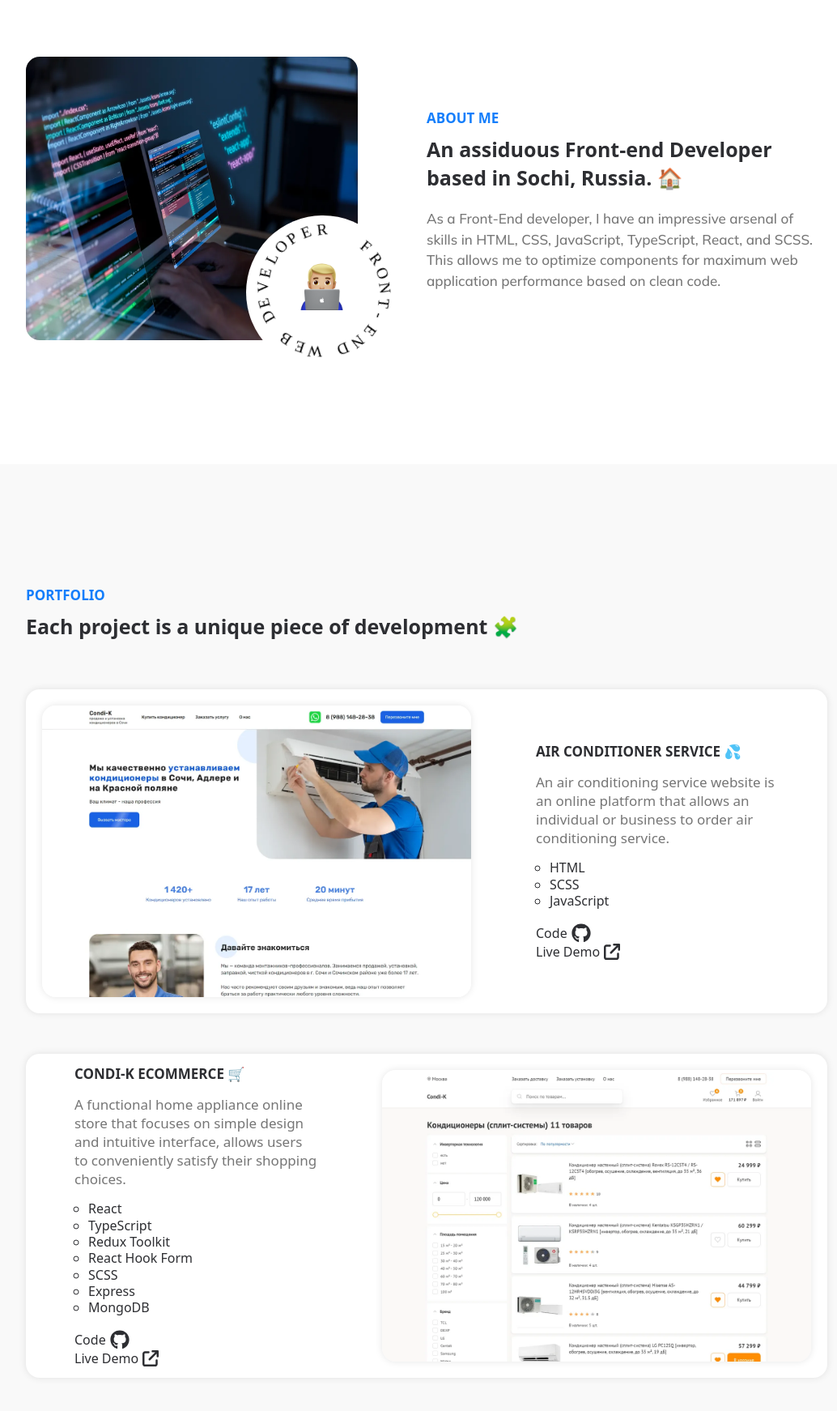
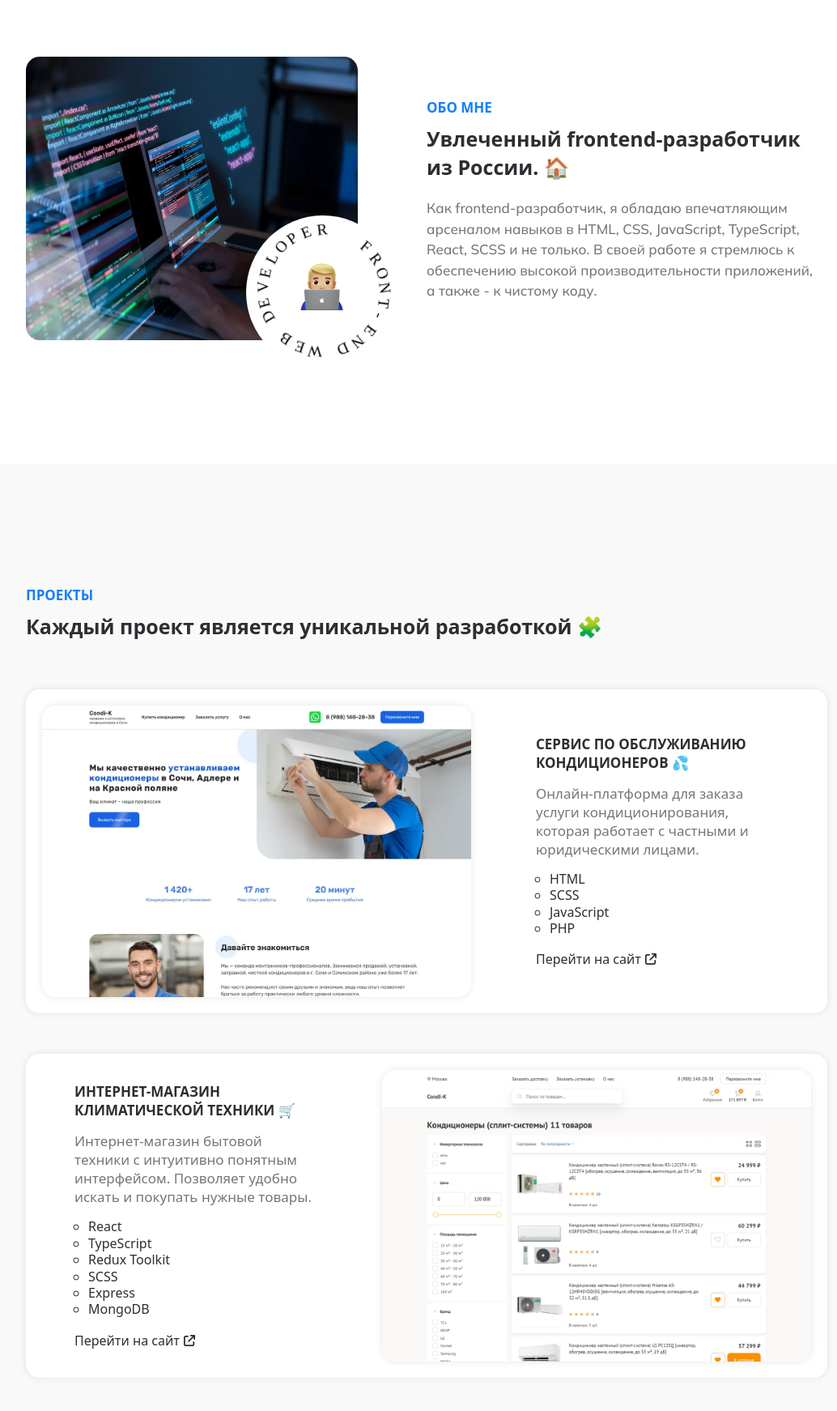
Before and after one commit to veelfeel/portfolio-vercel, a plain HTML site: page index.html in a window 1280 px wide. Shown: the part 880-2622 px from the top of the page at 81% size, without its empty margins (113-1147 px from the left). Drawn offline with Linux system fonts and the light colour scheme.

Commit message:
Update index.html

```diff
--- a/index.html
+++ b/index.html
@@ -1,5 +1,5 @@
 <!DOCTYPE html>
-<html lang="en">
+<html lang="ru">
   <head>
     <meta charset="UTF-8" />
     <link rel="icon" href="./icon.png" />
@@ -22,7 +22,7 @@
       rel="stylesheet"
     />
     <link rel="stylesheet" href="assets/css/style.min.css" />
-    <title>Viktor Filmanovich | Front-end Developer</title>
+    <title>Виктор Фильманович | Frontend-разработчик</title>
   </head>
   <body>
     <header class="header">
@@ -31,16 +31,16 @@
           <div class="logo">Viktor.dev</div>
           <ul class="header__list">
             <li class="header__list-item">
-              <a href="#home">Home</a>
+              <a href="#home">Главная</a>
             </li>
             <li class="header__list-item">
-              <a href="#about">About</a>
+              <a href="#about">Обо мне</a>
             </li>
             <li class="header__list-item">
-              <a href="#projects">Projects</a>
+              <a href="#projects">Проекты</a>
             </li>
             <li class="header__list-item">
-              <a href="#contacts">Contacts</a>
+              <a href="#contacts">Контакты</a>
             </li>
             <li id="openButton">
               <svg
@@ -66,16 +66,16 @@
           </span>
           <ul>
             <li>
-              <a href="#home">Home</a>
+              <a href="#home">Главная</a>
             </li>
             <li>
-              <a href="#about">About</a>
+              <a href="#about">Обо мне</a>
             </li>
             <li>
-              <a href="#projects">Projects</a>
+              <a href="#projects">Проекты</a>
             </li>
             <li>
-              <a href="#contacts">Contact</a>
+              <a href="#contacts">Контакты</a>
             </li>
           </ul>
         </div>
@@ -86,10 +86,10 @@
     <div class="hero__content">
       <div class="hero__main">
         <div class="hero__text">
-          <h1>Front-End React Developer</h1>
+          <h1>Frontend React разработчик</h1>
           <p>
-            Hi, I'm Viktor Filmanovich. An enthusiastic Front-end React
-            Developer based in Sochi, Russia. 🏠
+            Привет. Меня зовут Виктор. Я - frontend React разработчик из России.
+            🏠
           </p>
           <span>
             <a
@@ -110,7 +110,7 @@
         <div class="hero__image"></div>
       </div>
       <div class="hero__skills">
-        <p>Tech stack</p>
+        <p>Мой технологический стек:</p>
         <div class="hero__skills-logos">
           <ul>
             <li>
@@ -207,17 +207,17 @@
         </span>
       </div>
       <div class="about__text-side">
-        <p class="section-name">About me</p>
+        <p class="section-name">Обо мне</p>
         <h2 class="section-title">
-          An assiduous Front-end Developer
+          Увлеченный frontend-разработчик
           <br />
-          based in Sochi, Russia. 🏠
+          из России. 🏠
         </h2>
         <p class="about__text-description">
-          As a Front-End developer, I have an impressive arsenal of skills in
-          HTML, CSS, JavaScript, TypeScript, React, and SCSS. This allows me to
-          optimize components for maximum web application performance based on
-          clean code.
+          Как frontend-разработчик, я обладаю впечатляющим арсеналом навыков в
+          HTML, CSS, JavaScript, TypeScript, React, SCSS и не только. В своей
+          работе я стремлюсь к обеспечению высокой производительности
+          приложений, а также - к чистому коду.
         </p>
       </div>
     </div>
@@ -225,9 +225,9 @@
 </section>
  <section id="projects" class="projects secondary-block-color">
   <div class="container">
-    <p class="section-name">Portfolio</p>
+    <p class="section-name">Проекты</p>
     <h2 class="section-title">
-      Each project is a unique piece of development 🧩
+      Каждый проект является уникальной разработкой 🧩
     </h2>
     <div class="projects__block">
       <div class="projects__image-side">
@@ -261,42 +261,30 @@
         </a>
       </div>
       <div class="projects__text-side">
-        <h3>Air conditioner service 💦</h3>
+        <h3>Сервис по обслуживанию кондиционеров 💦</h3>
         <p>
-          An air conditioning service website is an online platform that allows
-          an individual or business to order air conditioning service.
+          Онлайн-платформа для заказа услуги кондиционирования, которая работает
+          с частными и юридическими лицами.
         </p>
         <div class="projects__stack">
           <ul>
             <li>HTML</li>
             <li>SCSS</li>
             <li>JavaScript</li>
+            <li>PHP</li>
           </ul>
         </div>
-        <div class="projects__links">
-          <a
-            target="_blank"
-            href="https://github.com/veelfeel/landing-page"
-            rel="noreferrer"
-            >Code
-            <svg width="24" height="24" fill="#2d2e32" viewBox="0 0 496 512">
-              <path
-                d="M165.9 397.4c0 2-2.3 3.6-5.2 3.6-3.3.3-5.6-1.3-5.6-3.6 0-2 2.3-3.6 5.2-3.6 3-.3 5.6 1.3 5.6 3.6zm-31.1-4.5c-.7 2 1.3 4.3 4.3 4.9 2.6 1 5.6 0 6.2-2s-1.3-4.3-4.3-5.2c-2.6-.7-5.5.3-6.2 2.3zm44.2-1.7c-2.9.7-4.9 2.6-4.6 4.9.3 2 2.9 3.3 5.9 2.6 2.9-.7 4.9-2.6 4.6-4.6-.3-1.9-3-3.2-5.9-2.9zM244.8 8C106.1 8 0 113.3 0 252c0 110.9 69.8 205.8 169.5 239.2 12.8 2.3 17.3-5.6 17.3-12.1 0-6.2-.3-40.4-.3-61.4 0 0-70 15-84.7-29.8 0 0-11.4-29.1-27.8-36.6 0 0-22.9-15.7 1.6-15.4 0 0 24.9 2 38.6 25.8 21.9 38.6 58.6 27.5 72.9 20.9 2.3-16 8.8-27.1 16-33.7-55.9-6.2-112.3-14.3-112.3-110.5 0-27.5 7.6-41.3 23.6-58.9-2.6-6.5-11.1-33.3 2.6-67.9 20.9-6.5 69 27 69 27 20-5.6 41.5-8.5 62.8-8.5s42.8 2.9 62.8 8.5c0 0 48.1-33.6 69-27 13.7 34.7 5.2 61.4 2.6 67.9 16 17.7 25.8 31.5 25.8 58.9 0 96.5-58.9 104.2-114.8 110.5 9.2 7.9 17 22.9 17 46.4 0 33.7-.3 75.4-.3 83.6 0 6.5 4.6 14.4 17.3 12.1C428.2 457.8 496 362.9 496 252 496 113.3 383.5 8 244.8 8zM97.2 352.9c-1.3 1-1 3.3.7 5.2 1.6 1.6 3.9 2.3 5.2 1 1.3-1 1-3.3-.7-5.2-1.6-1.6-3.9-2.3-5.2-1zm-10.8-8.1c-.7 1.3.3 2.9 2.3 3.9 1.6 1 3.6.7 4.3-.7.7-1.3-.3-2.9-2.3-3.9-2-.6-3.6-.3-4.3.7zm32.4 35.6c-1.6 1.3-1 4.3 1.3 6.2 2.3 2.3 5.2 2.6 6.5 1 1.3-1.3.7-4.3-1.3-6.2-2.2-2.3-5.2-2.6-6.5-1zm-11.4-14.7c-1.6 1-1.6 3.6 0 5.9 1.6 2.3 4.3 3.3 5.6 2.3 1.6-1.3 1.6-3.9 0-6.2-1.4-2.3-4-3.3-5.6-2z"
-              />
-            </svg>
-          </a>
         <a
           target="_blank"
           href="https://установка-кондиционера-сочи.рф"
           rel="noreferrer"
-            >Live Demo
-            <svg width="20" height="20" fill="#2d2e32" viewBox="0 0 512 512">
+          >Перейти на сайт
+          <svg width="14" height="14" fill="#2d2e32" viewBox="0 0 512 512">
             <path
               d="M320 0c-17.7 0-32 14.3-32 32s14.3 32 32 32h82.7L201.4 265.4c-12.5 12.5-12.5 32.8 0 45.3s32.8 12.5 45.3 0L448 109.3V192c0 17.7 14.3 32 32 32s32-14.3 32-32V32c0-17.7-14.3-32-32-32H320zM80 32C35.8 32 0 67.8 0 112V432c0 44.2 35.8 80 80 80H400c44.2 0 80-35.8 80-80V320c0-17.7-14.3-32-32-32s-32 14.3-32 32V432c0 8.8-7.2 16-16 16H80c-8.8 0-16-7.2-16-16V112c0-8.8 7.2-16 16-16H192c17.7 0 32-14.3 32-32s-14.3-32-32-32H80z"
             />
           </svg>
         </a>
-        </div>
       </div>
     </div>
     <div class="projects__block">
@@ -331,41 +319,27 @@
         </a>
       </div>
       <div class="projects__text-side">
-        <h3>Condi-K ecommerce 🛒</h3>
+        <h3>Интернет-магазин климатической техники 🛒</h3>
         <p>
-          A functional home appliance online store that focuses on simple design
-          and intuitive interface, allows users to conveniently satisfy their
-          shopping choices.
+          Интернет-магазин бытовой техники с интуитивно понятным интерфейсом.
+          Позволяет удобно искать и покупать нужные товары.
         </p>
         <div class="projects__stack">
           <ul>
             <li>React</li>
             <li>TypeScript</li>
             <li>Redux Toolkit</li>
-            <li>React Hook Form</li>
             <li>SCSS</li>
             <li>Express</li>
             <li>MongoDB</li>
           </ul>
         </div>
-        <div class="projects__links">
-          <a
-            target="_blank"
-            href="https://github.com/veelfeel/mern_frontend"
-            rel="noreferrer"
-            >Code
-            <svg width="24" height="24" fill="#2d2e32" viewBox="0 0 496 512">
-              <path
-                d="M165.9 397.4c0 2-2.3 3.6-5.2 3.6-3.3.3-5.6-1.3-5.6-3.6 0-2 2.3-3.6 5.2-3.6 3-.3 5.6 1.3 5.6 3.6zm-31.1-4.5c-.7 2 1.3 4.3 4.3 4.9 2.6 1 5.6 0 6.2-2s-1.3-4.3-4.3-5.2c-2.6-.7-5.5.3-6.2 2.3zm44.2-1.7c-2.9.7-4.9 2.6-4.6 4.9.3 2 2.9 3.3 5.9 2.6 2.9-.7 4.9-2.6 4.6-4.6-.3-1.9-3-3.2-5.9-2.9zM244.8 8C106.1 8 0 113.3 0 252c0 110.9 69.8 205.8 169.5 239.2 12.8 2.3 17.3-5.6 17.3-12.1 0-6.2-.3-40.4-.3-61.4 0 0-70 15-84.7-29.8 0 0-11.4-29.1-27.8-36.6 0 0-22.9-15.7 1.6-15.4 0 0 24.9 2 38.6 25.8 21.9 38.6 58.6 27.5 72.9 20.9 2.3-16 8.8-27.1 16-33.7-55.9-6.2-112.3-14.3-112.3-110.5 0-27.5 7.6-41.3 23.6-58.9-2.6-6.5-11.1-33.3 2.6-67.9 20.9-6.5 69 27 69 27 20-5.6 41.5-8.5 62.8-8.5s42.8 2.9 62.8 8.5c0 0 48.1-33.6 69-27 13.7 34.7 5.2 61.4 2.6 67.9 16 17.7 25.8 31.5 25.8 58.9 0 96.5-58.9 104.2-114.8 110.5 9.2 7.9 17 22.9 17 46.4 0 33.7-.3 75.4-.3 83.6 0 6.5 4.6 14.4 17.3 12.1C428.2 457.8 496 362.9 496 252 496 113.3 383.5 8 244.8 8zM97.2 352.9c-1.3 1-1 3.3.7 5.2 1.6 1.6 3.9 2.3 5.2 1 1.3-1 1-3.3-.7-5.2-1.6-1.6-3.9-2.3-5.2-1zm-10.8-8.1c-.7 1.3.3 2.9 2.3 3.9 1.6 1 3.6.7 4.3-.7.7-1.3-.3-2.9-2.3-3.9-2-.6-3.6-.3-4.3.7zm32.4 35.6c-1.6 1.3-1 4.3 1.3 6.2 2.3 2.3 5.2 2.6 6.5 1 1.3-1.3.7-4.3-1.3-6.2-2.2-2.3-5.2-2.6-6.5-1zm-11.4-14.7c-1.6 1-1.6 3.6 0 5.9 1.6 2.3 4.3 3.3 5.6 2.3 1.6-1.3 1.6-3.9 0-6.2-1.4-2.3-4-3.3-5.6-2z"
-              />
-            </svg>
-          </a>
         <a
           target="_blank"
           href="https://mern-frontend-f9wx.onrender.com/"
           rel="noreferrer"
-            >Live Demo
-            <svg width="20" height="20" fill="#2d2e32" viewBox="0 0 512 512">
+          >Перейти на сайт
+          <svg width="14" height="14" fill="#2d2e32" viewBox="0 0 512 512">
             <path
               d="M320 0c-17.7 0-32 14.3-32 32s14.3 32 32 32h82.7L201.4 265.4c-12.5 12.5-12.5 32.8 0 45.3s32.8 12.5 45.3 0L448 109.3V192c0 17.7 14.3 32 32 32s32-14.3 32-32V32c0-17.7-14.3-32-32-32H320zM80 32C35.8 32 0 67.8 0 112V432c0 44.2 35.8 80 80 80H400c44.2 0 80-35.8 80-80V320c0-17.7-14.3-32-32-32s-32 14.3-32 32V432c0 8.8-7.2 16-16 16H80c-8.8 0-16-7.2-16-16V112c0-8.8 7.2-16 16-16H192c17.7 0 32-14.3 32-32s-14.3-32-32-32H80z"
             />
@@ -374,13 +348,12 @@
       </div>
     </div>
   </div>
-  </div>
 </section>
  <section id="contacts" class="contacts">
   <div class="container">
     <div class="contacts__title">
-      <p class="section-name">Contacts</p>
-      <h2 class="section-title">Don't be shy! Contact me! 👇</h2>
+      <p class="section-name">Контакты</p>
+      <h2 class="section-title">Не стесняйтесь! Свяжитесь со мной! 👇</h2>
     </div>
     <div class="contacts__icons">
       <div class="contacts__icons-box">
@@ -392,8 +365,8 @@
           </svg>
         </span>
         <div class="contacts__info">
-          <p>Location</p>
-          <p>Sochi, Russia</p>
+          <p>Локация</p>
+          <p>Россия</p>
         </div>
       </div>
       <div class="contacts__icons-box">
@@ -405,7 +378,7 @@
           </svg>
         </span>
         <div class="contacts__info">
-          <p>Mail</p>
+          <p>E-mail</p>
           <a href="mailto:filmanovichviktor@gmail.com"
             >filmanovichviktor@gmail.com</a
           >
@@ -418,9 +391,7 @@
     <footer class="footer">
       <div class="container">
         <div class="footer__content">
-          <div class="footer__copyright">
-            Copyright © 2023. All rights are reserved
-          </div>
+          <div class="footer__copyright">Copyright © 2023. Все права защищены.</div>
           <div class="footer__socials">
             <a
               aria-label="github"
```
Lines whose indentation alone changed are shown as unchanged.
